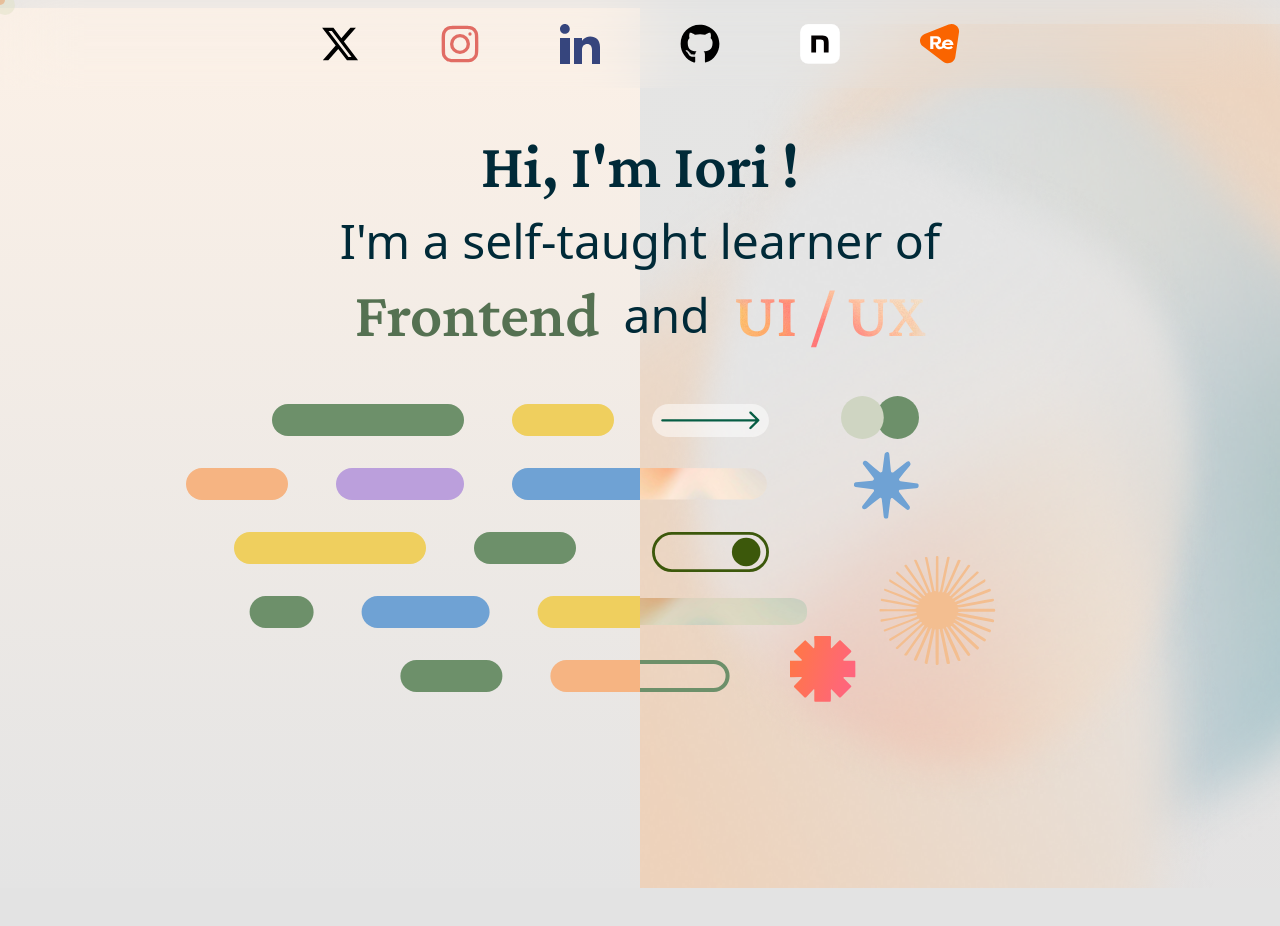
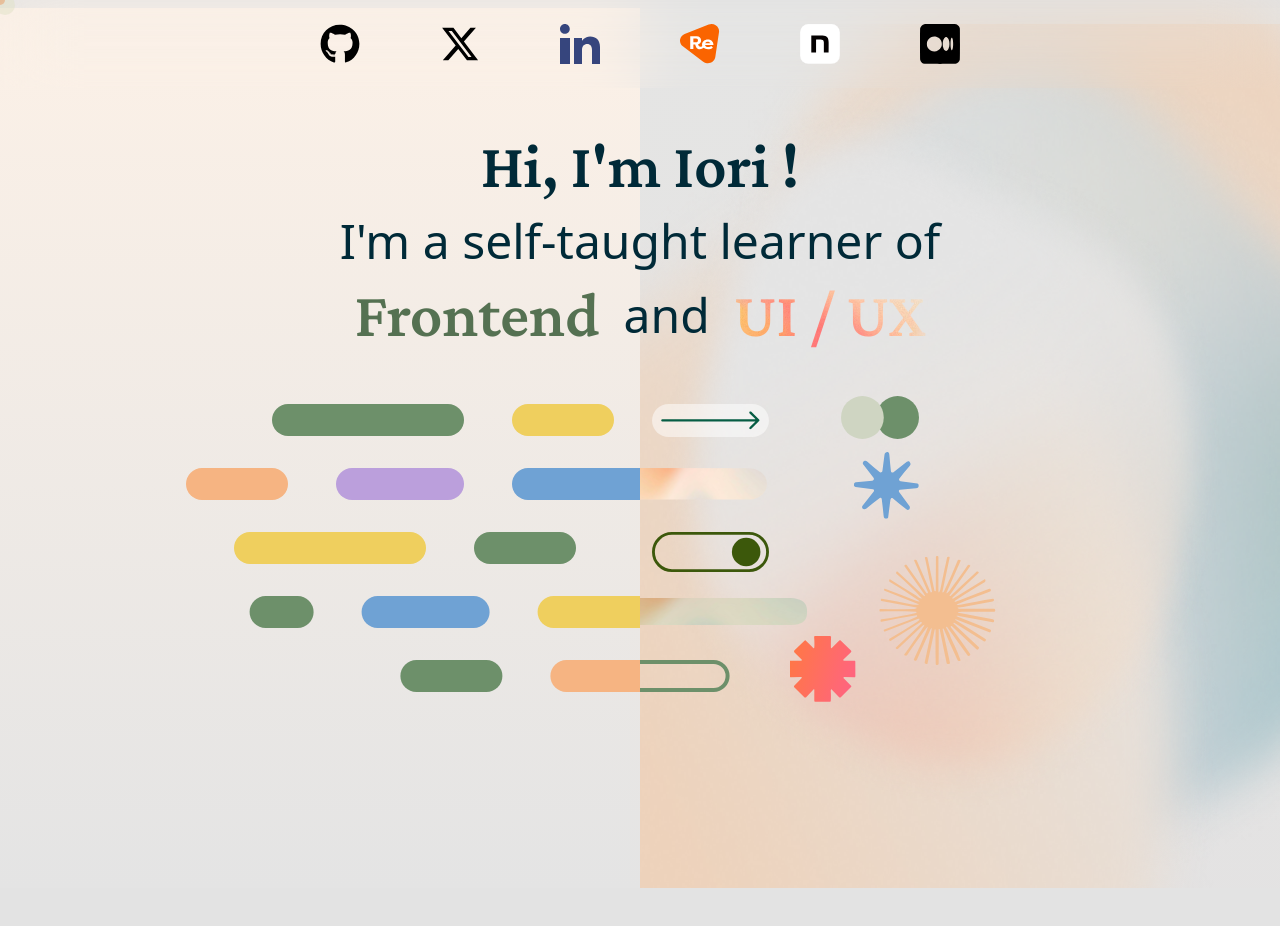
Before and after one commit to iori73/Portfolio6, a React (Vite) app: page / in a window 1280 px wide. Shown: the top 926 px of the page. Built offline with nearby package versions, Linux system fonts and the light colour scheme; no server answers; a web font is replaced by a local one.

Commit message:
Change Icon order

```diff
--- a/src/components/pages/Header.jsx
+++ b/src/components/pages/Header.jsx
@@ -1,18 +1,13 @@
 import React, { useState, useEffect } from "react";
 
 const socialLinks = [
+  { href: "https://github.com/yoriss67", src: "icons/github-orgnl.svg" },
+
   { href: "https://twitter.com/iori73wsy", src: "icons/x-twitter.svg" },
-  { href: "https://www.instagram.com/ioriiii_13/", src: "icons/instagram.svg" },
-  {
-    href: "https://www.linkedin.com/in/iori-kawano-131a4122a/",
-    src: "icons/linkedin.svg",
-  },
-  { href: "https://github.com/yoriss67", src: "icons/github-orgnl.svg" },
+  { href: "https://www.linkedin.com/in/iori-kawano-131a4122a/", src: "icons/linkedin.svg"},
+  { href: "https://student.redesigner.jp/students/afd0d567a69657ea22e57f9faf589f10", src: "icons/ReDesigner.svg"},
   { href: "https://note.com/yoriss_b0607", src: "icons/note.svg" },
-  {
-    href: "https://student.redesigner.jp/students/afd0d567a69657ea22e57f9faf589f10",
-    src: "icons/ReDesigner.svg",
-  },
+  { href: "https://medium.com/@iori730002204294", src: "icons/medium.svg" },
 ];
 
 export default function Header() {
```
Also changed, not shown: public/icons/medium.svg (added).
